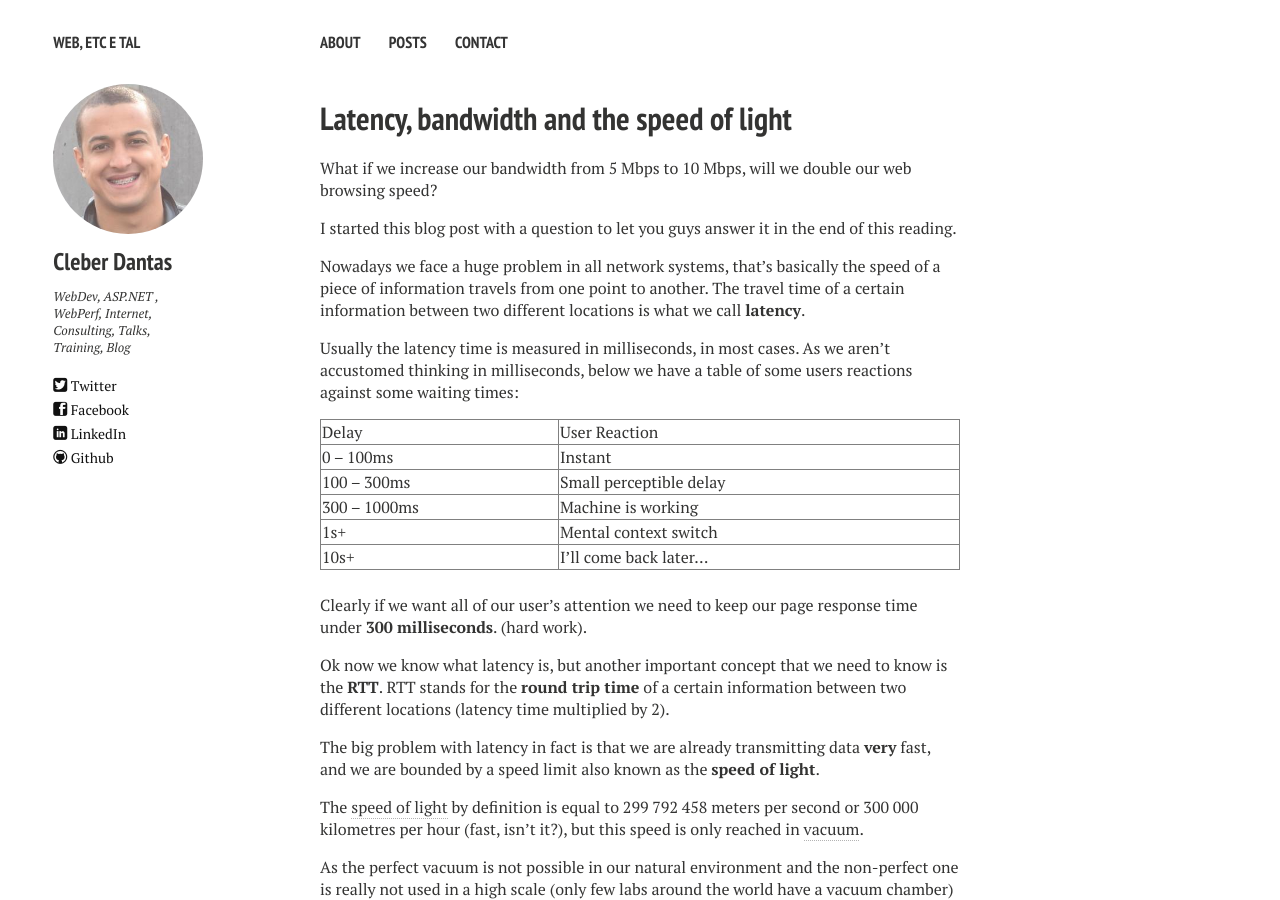
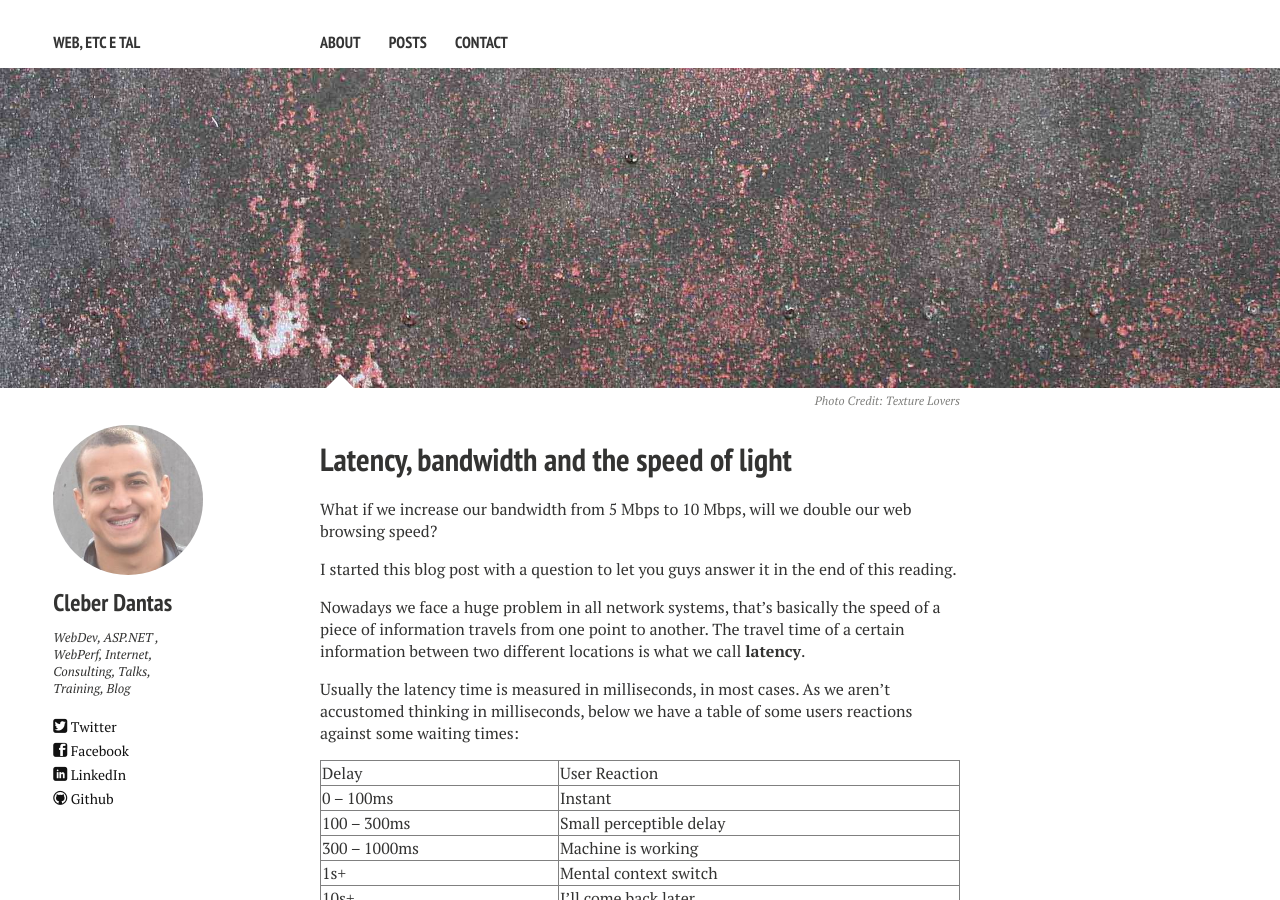
Before and after one commit to cleberdantas/cleberdantas.github.io, a Jekyll site: the page built from _posts/2013-04-21-latency-bandwidth-and-the-speed-of-light.md, in a window 1280 px wide and 900 px high. Built offline with Jekyll 4.4.1, drawn with Linux system fonts in a browser that asks for light colours; nearby versions of some CDN libraries.

```diff
--- a/_posts/2013-04-21-latency-bandwidth-and-the-speed-of-light.md
+++ b/_posts/2013-04-21-latency-bandwidth-and-the-speed-of-light.md
@@ -2,6 +2,10 @@
 layout: post
 title: "Latency, bandwidth and the speed of light"
 tags: [web, webperf, latency]
+image:
+  feature: texture-feature-03.jpg
+  credit: Texture Lovers
+  creditlink: http://texturelovers.com
 ---
 
 What if we increase our bandwidth from 5 Mbps to 10 Mbps, will we double our web browsing speed?
```
